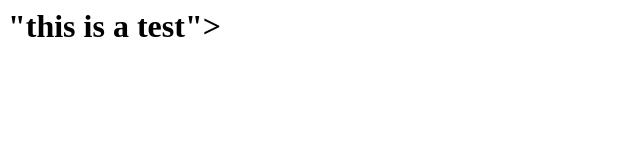
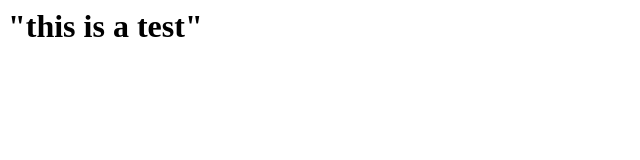
Before and after one commit to BashV646/Computer-tool-kit, a plain HTML site: page index.html in a window 1280 px wide. Shown: the full height of the page, 0-640 px from the left. Drawn offline with Linux system fonts and the light colour scheme.

Commit message:
Update index.html

```diff
--- a/index.html
+++ b/index.html
@@ -1 +1 @@
-<h1>"this is a test">
+<h1>"this is a test"<h1>
```
